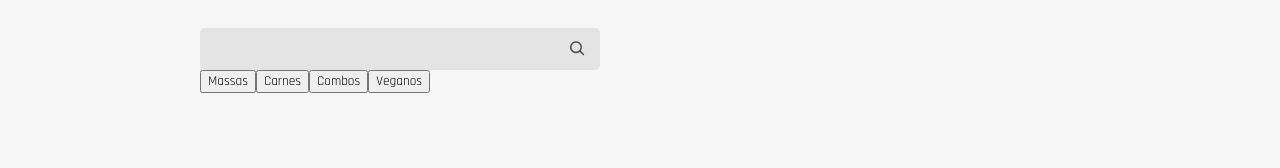
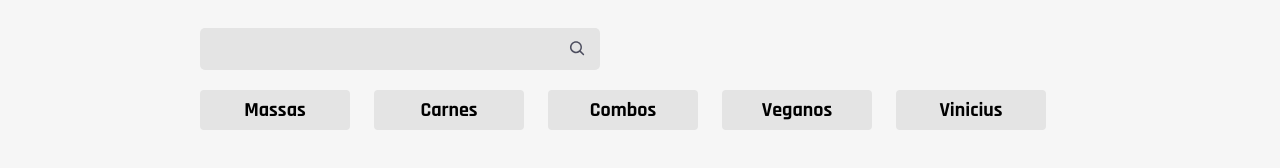
Before and after one commit to Vihenrie/restauranteApp, a React (Create React App) app: page / in a window 1280 px wide. Shown: the part 508-676 px from the top of the page. Built offline with nearby package versions, Linux system fonts and the light colour scheme.

Commit message:
correção erro

```diff
--- a/src/pages/Cardapio/Filtros/filtros.json
+++ b/src/pages/Cardapio/Filtros/filtros.json
@@ -14,5 +14,9 @@
     {
         "id": 4,
         "label": "Veganos"
+    },
+    {
+        "id": 5,
+        "label": "Vinicius"
     }
 ]
--- a/src/pages/Cardapio/Filtros/index.tsx
+++ b/src/pages/Cardapio/Filtros/index.tsx
@@ -6,11 +6,11 @@ interface IOpcao {
     label: String
 }
 
-export default function Filtros(opcao: IOpcao) {
+export default function Filtros() {
     return (
-        <div className={styles.filtro}>
+        <div className={styles.filtros}>
             {filtros.map((opcao) => (
-                <button className={styles.filtro__filtro} key={opcao.id}>
+                <button className={styles.filtros__filtro} key={opcao.id}>
                     {opcao.label}
                 </button>
             )
```
